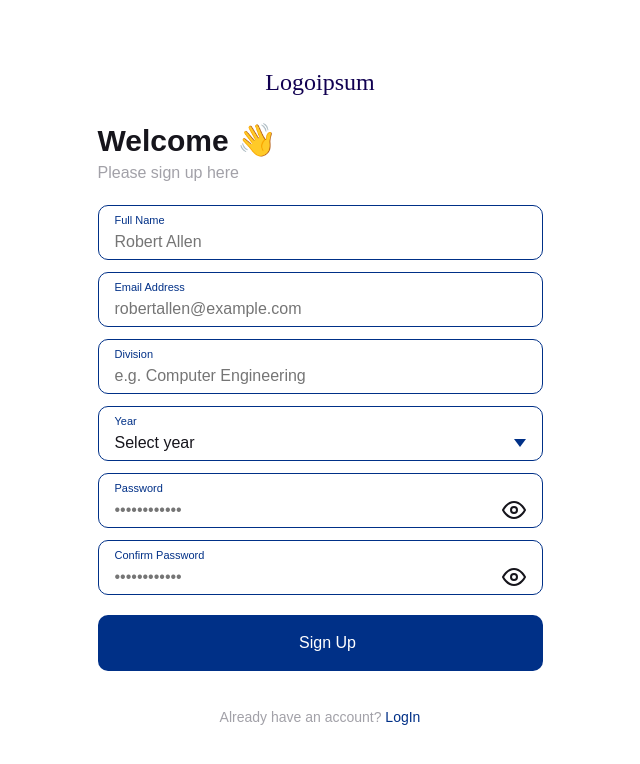
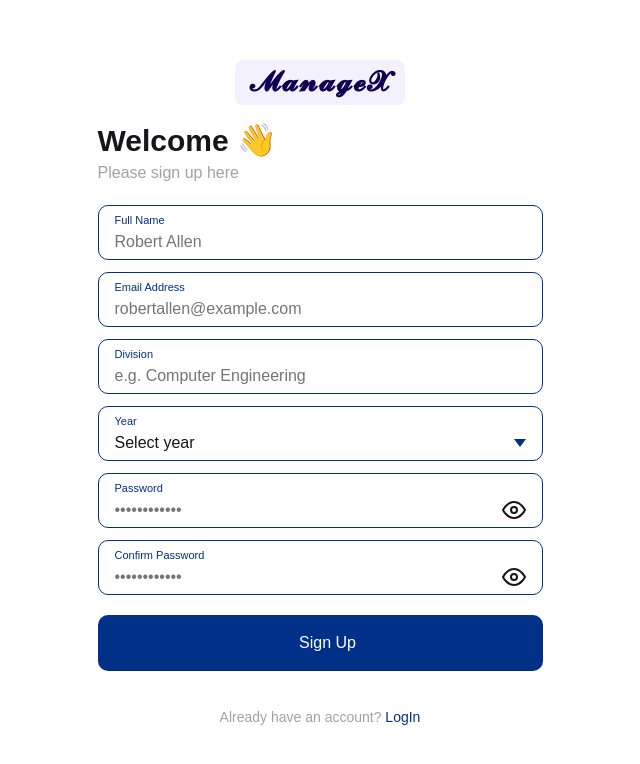
Before and after one commit to amirnesru/management-system, a React (Vite) app in the folder client/: page /signup in a window 1280 px wide. Shown: the part 116-880 px from the top of the page, without its empty margins (400-1040 px from the left). Built offline with nearby package versions, Linux system fonts and the light colour scheme.

Commit message:
`chore: update application brand name`

```diff
--- a/client/src/pages/Login/Login.jsx
+++ b/client/src/pages/Login/Login.jsx
@@ -34,7 +34,22 @@ export default function Login() {
         {/* Logo Section */}
         <div className="logoContainer">
           <h1>
-            <span className="logoText">Logoipsum</span>
+            <span
+            className="brand-title"
+            style={{
+              fontFamily: '"Cormorant Garamond", serif',
+              fontSize: "28px",
+              fontWeight: 600,
+              color: "#110051",
+              letterSpacing: "1px",
+              background: "#F4F1FF",
+              padding: "6px 14px",
+              borderRadius: "8px",
+              display: "inline-block",
+            }}
+          >
+            𝓜𝓪𝓷𝓪𝓰𝓮𝓧
+          </span>
           </h1>
         </div>
 
--- a/client/src/pages/SignUp/Signup.jsx
+++ b/client/src/pages/SignUp/Signup.jsx
@@ -131,7 +131,22 @@ export default function Signup() {
     <div className="signup-page">
       <div className="card">
         <div className="logoContainer">
-          <span className="logoText">Logoipsum</span>
+          <span
+            className="brand-title"
+            style={{
+              fontFamily: '"Cormorant Garamond", serif',
+              fontSize: "28px",
+              fontWeight: 600,
+              color: "#110051",
+              letterSpacing: "1px",
+              background: "#F4F1FF",
+              padding: "6px 14px",
+              borderRadius: "8px",
+              display: "inline-block",
+            }}
+          >
+            𝓜𝓪𝓷𝓪𝓰𝓮𝓧
+          </span>
         </div>
 
         <div className="inside-cont">
```
